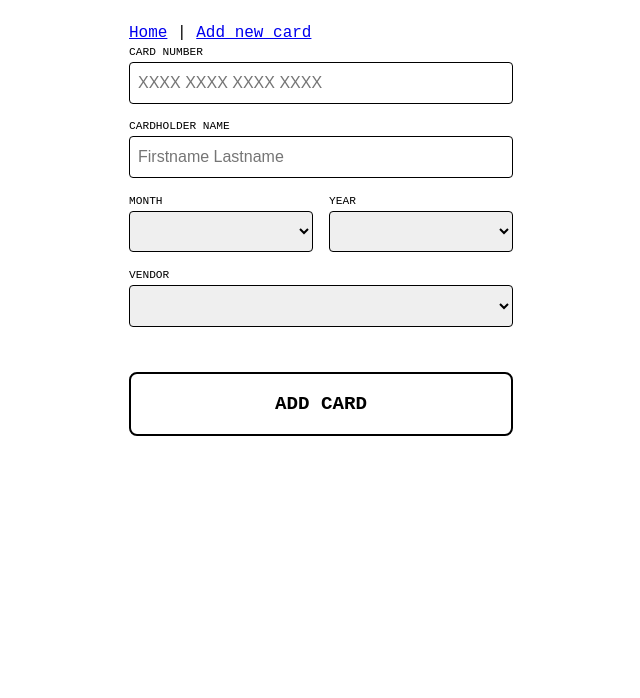
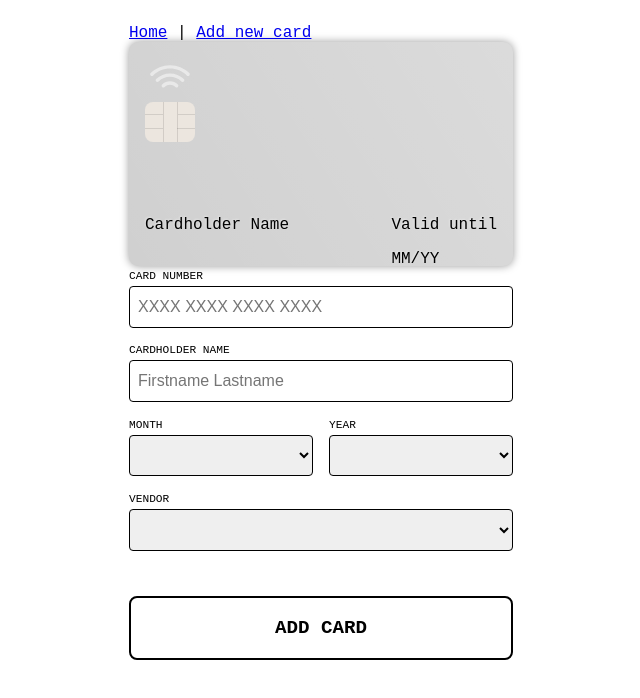
Before and after one commit to IonysosHedblom/iths-e-wallet, a Vue app: page /add-card in a window 1280 px wide. Shown: the top 698 px of the page, without its empty margins (319-959 px from the left). Built offline with nearby package versions, Linux system fonts and the light colour scheme; a web font is replaced by a local one.

Commit message:
Data works properly

```diff
--- a/src/components/Card.vue
+++ b/src/components/Card.vue
@@ -1,12 +1,109 @@
 <template>
-  <div>
-    <h1>This will be the card component</h1>
-  </div>
+  <article
+    v-bind:class="[
+      formData.vendor === 'Ninja Bank'
+        ? 'ninja'
+        : formData.vendor === 'Bitcoin Inc'
+        ? 'bitcoin'
+        : formData.vendor === 'Blockchain Inc'
+        ? 'blockchain'
+        : formData.vendor === 'Evil Corp'
+        ? 'evil'
+        : 'blank',
+    ]"
+    class="card"
+  >
+    <header>
+      <img src="../assets/chip-light.svg" alt="Light chip" />
+    </header>
+    <section class="number">{{ formData.cardNumber }}</section>
+    <section class="info">
+      <aside class="holder">
+        <span>Cardholder Name</span>
+        <p>{{ formData.cardName }}</p>
+      </aside>
+      <aside class="valid">
+        <span>Valid until</span>
+        <p v-if="!formData.month && !formData.year">MM/YY</p>
+        <p v-else-if="formData.month && !formData.year">
+          {{ formData.month }}/YY
+        </p>
+        <p v-else-if="!formData.month && formData.year">
+          MM/{{ formData.year }}
+        </p>
+        <p v-else>{{ formData.month }}/{{ formData.year }}</p>
+      </aside>
+    </section>
+  </article>
 </template>
 
 <script>
-export default {};
+export default {
+  props: {
+    formData: Object,
+  },
+};
 </script>
 
-<style>
+<style scoped>
+aside {
+  display: block;
+}
+.card {
+  max-width: 24rem;
+  height: 14rem;
+  border-radius: 0.6rem;
+  background: #eee;
+  padding: 1rem;
+  box-sizing: border-box;
+  box-shadow: 0 0 0.5rem rgba(0, 0, 0, 0.4);
+  display: grid;
+  gap: 0.5rem 0;
+  grid-template-columns: 1fr 1fr;
+  grid-auto-rows: 2.8rem;
+  text-shadow: -1px -1px 2px hsla(0, 0%, 100%, 0.4);
+}
+
+.card header {
+  display: flex;
+  grid-column: auto/span 2;
+  grid-row: auto/span 2;
+  justify-content: space-between;
+  align-items: flex-start;
+}
+
+.card header [alt="chip"] {
+  align-self: flex-end;
+  opacity: 1;
+}
+
+.number {
+  grid-column: auto/span 2;
+  grid-row: auto / span 1;
+  display: flex;
+  font-size: 1.6rem;
+  letter-spacing: 0.05rem;
+  padding: 0.5rem 0 0;
+  text-transform: uppercase;
+}
+
+.info {
+  grid-column: auto/span 2;
+  grid-row: auto/span 1;
+  display: flex;
+}
+
+.holder {
+  -webkit-box-flex: 1;
+  flex: 1;
+}
+
+.blank {
+  background: linear-gradient(
+      237.75deg,
+      hsla(0, 0%, 100%, 0.24),
+      hsla(0, 0%, 100%, 0)
+    ),
+    #d0d0d0;
+}
 </style>
--- a/src/views/AddCard.vue
+++ b/src/views/AddCard.vue
@@ -1,5 +1,6 @@
 <template>
   <main>
+    <Card v-bind:formData="formData" />
     <section class="card-form">
       <label class="col-2" for="card-number">CARD NUMBER</label>
       <input
@@ -55,7 +56,11 @@
 </template>
 
 <script>
+import Card from "../components/Card";
 export default {
+  components: {
+    Card,
+  },
   data: function () {
     return {
       formData: {
```
